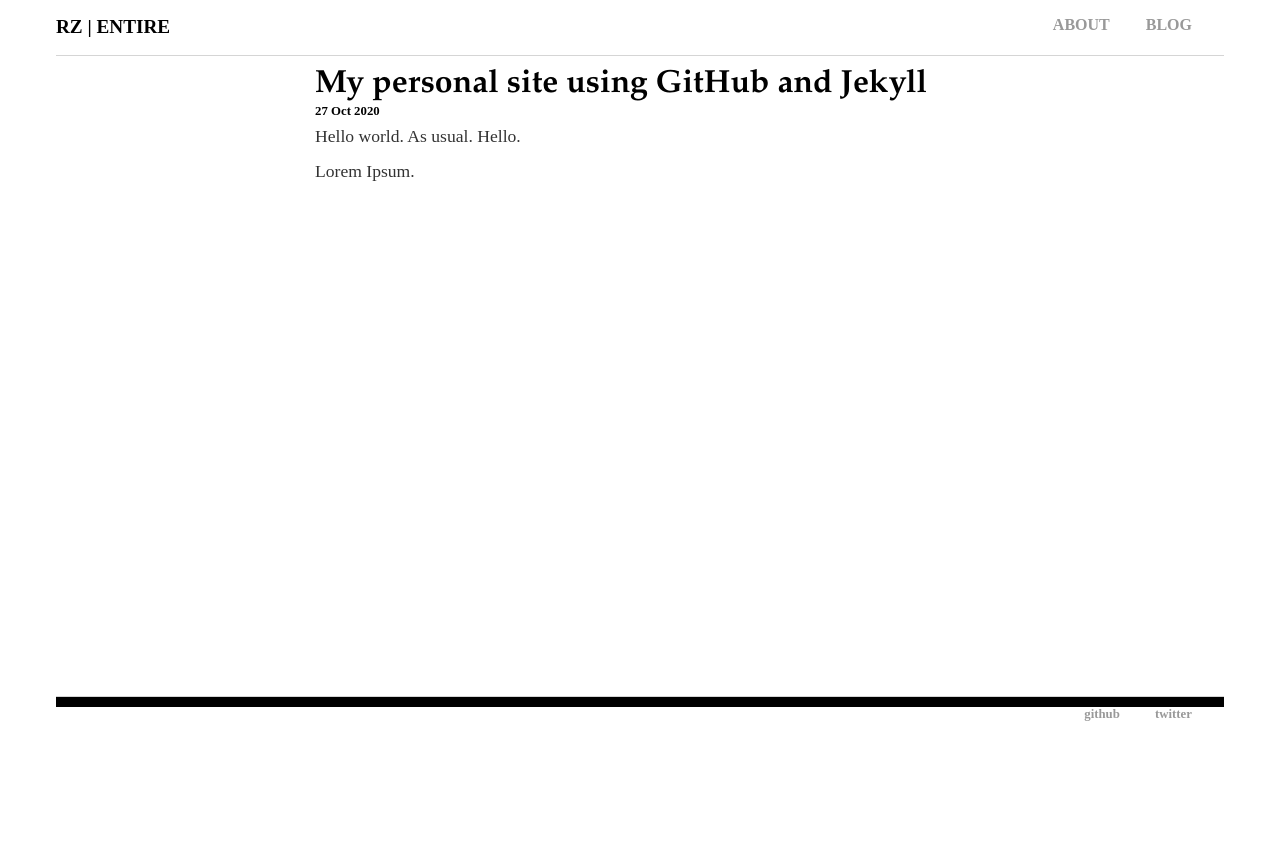
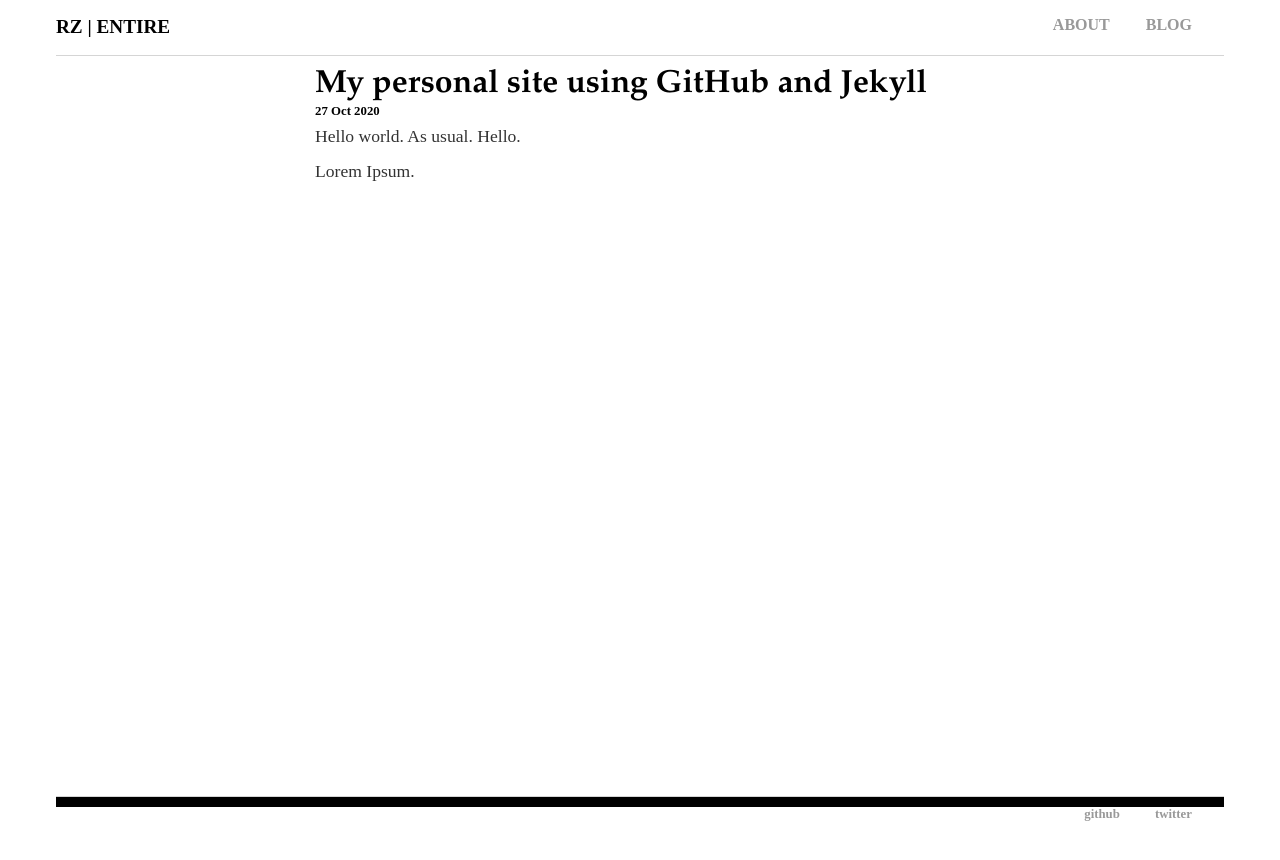
Before and after one commit to rnfitriansyah/rnfitriansyah.github.io, a Jekyll site: the page built from _posts/2020-10-27-rizki-first-site.md, in a window 1280 px wide. Shown: the top 860 px of the page. Built offline with Jekyll 4.4.1, drawn with Linux system fonts in a browser that asks for light colours.

Commit message:
Update responsive.css

```diff
--- a/css/responsive.css
+++ b/css/responsive.css
@@ -151,7 +151,7 @@ h3 {
     }
     main {
         max-width: 650px;
-        min-height: 600px;
+        min-height: 700px;
         margin: 0 auto 30px;
     }
 }
```
